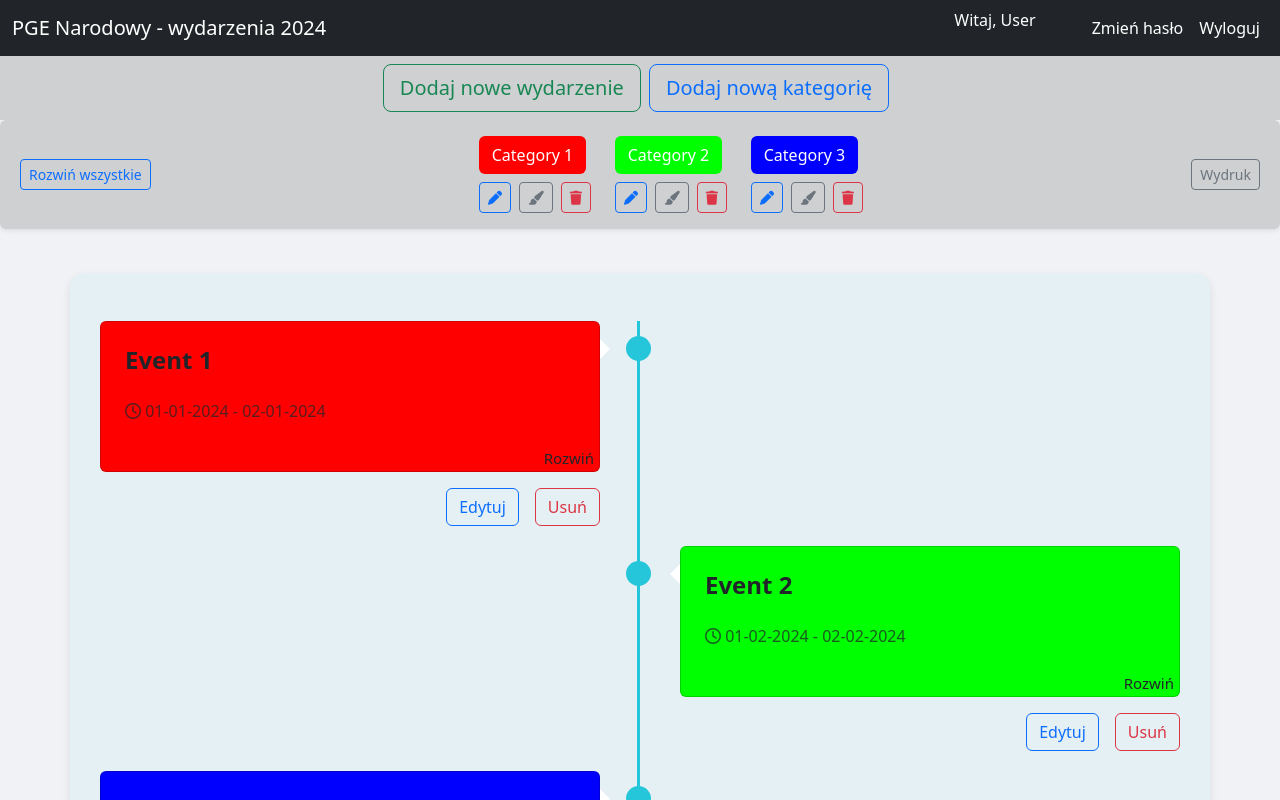
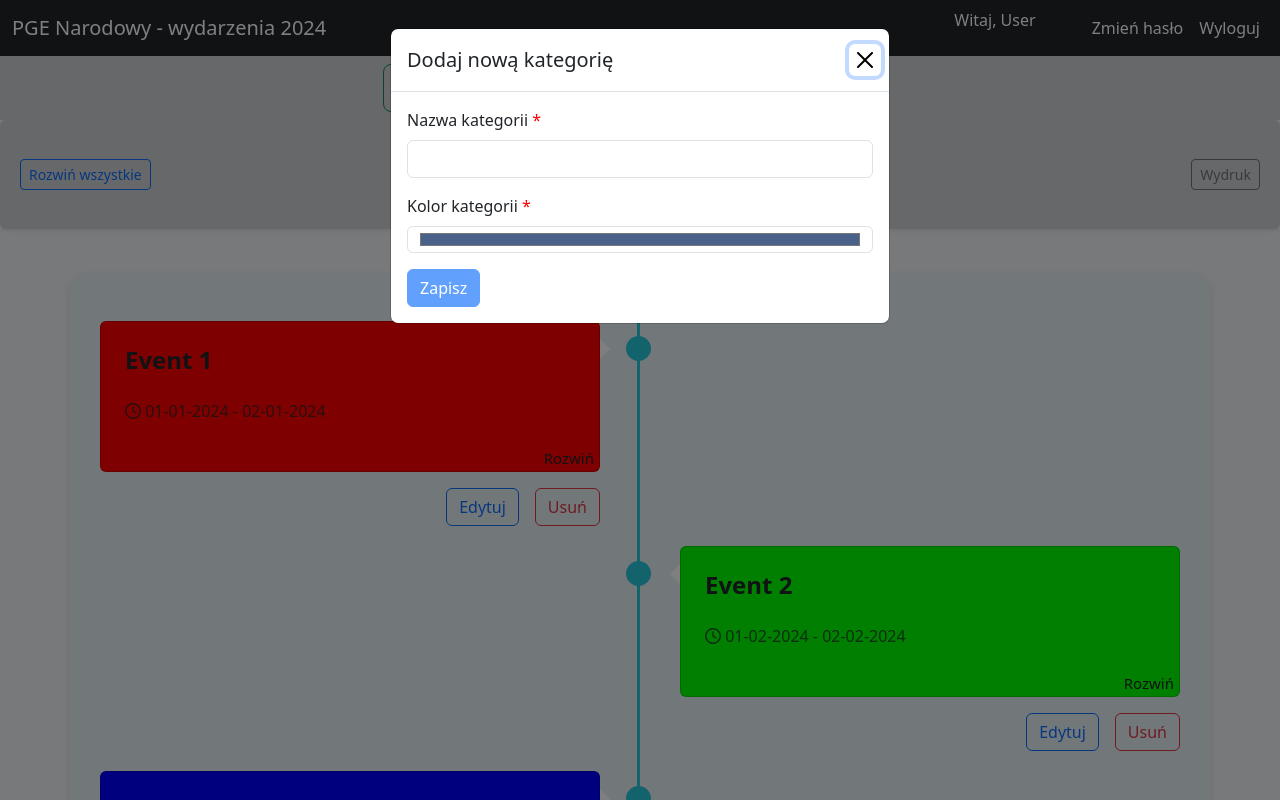
Before and after one commit to kanthakdominik/timeline_angular, an Angular app in the folder timeline_angular/: page / in a window 1280 px wide. Both pictures are taken after a click on the button "Dodaj nową kategorię". Shown: the top 800 px of the page. Built offline with nearby package versions, Linux system fonts and the light colour scheme.

Commit message:
added new category modal

```diff
--- a/timeline_angular/package.json
+++ b/timeline_angular/package.json
@@ -19,6 +19,7 @@
     "@angular/platform-browser-dynamic": "^18.2.0",
     "@angular/router": "^18.2.0",
     "@fortawesome/fontawesome-free": "^6.6.0",
+    "@ng-bootstrap/ng-bootstrap": "^17.0.1",
     "bootstrap": "^5.3.3",
     "rxjs": "~7.8.0",
     "tslib": "^2.3.0",
--- /dev/null
+++ b/timeline_angular/src/app/add-category-modal/add-category-modal.component.html
@@ -0,0 +1,27 @@
+<div class="modal-header">
+  <h5 class="modal-title" id="addCategoryModalLabel">Dodaj nową kategorię</h5>
+  <button type="button" class="btn-close" aria-label="Close" (click)="modal.dismiss('Cross click')"></button>
+</div>
+<div class="modal-body">
+  <form [formGroup]="addCategoryForm" (ngSubmit)="onSubmit()">
+    <div class="mb-3">
+      <label for="categoryName" class="form-label">Nazwa kategorii <span class="required-asterisk">*</span></label>
+      <input type="text" class="form-control" id="categoryName" formControlName="name" required>
+      @if(addCategoryForm.get('name')?.invalid && addCategoryForm.get('name')?.touched) {
+      <div class="invalid-feedback">
+        Nazwa kategorii jest wymagana.
+      </div>
+      }
+    </div>
+    <div class="mb-3">
+      <label for="categoryColor" class="form-label">Kolor kategorii <span class="required-asterisk">*</span></label>
+      <input type="color" class="form-control" id="categoryColor" formControlName="color">
+      @if(addCategoryForm.get('color')?.invalid && addCategoryForm.get('color')?.touched){
+      <div class="invalid-feedback">
+        Kolor kategorii jest wymagany.
+      </div>
+      }
+    </div>
+    <button type="submit" class="btn btn-primary" [disabled]="addCategoryForm.invalid">Zapisz</button>
+  </form>
+</div>
--- /dev/null
+++ b/timeline_angular/src/app/add-category-modal/add-category-modal.component.ts
@@ -0,0 +1,32 @@
+import { Component, OnInit } from '@angular/core';
+import { NgbActiveModal } from '@ng-bootstrap/ng-bootstrap';
+import { FormBuilder, FormGroup, Validators, ReactiveFormsModule } from '@angular/forms';
+import { CommonModule } from '@angular/common';
+
+@Component({
+  selector: 'app-add-category-modal',
+  templateUrl: './add-category-modal.component.html',
+  styleUrls: ['./add-category-modal.component.css'],
+  standalone: true,
+  imports: [CommonModule, ReactiveFormsModule]
+})
+export class AddCategoryModalComponent implements OnInit {
+  addCategoryForm!: FormGroup;
+
+  constructor(public modal: NgbActiveModal, private fb: FormBuilder) {}
+
+  ngOnInit(): void {
+    this.addCategoryForm = this.fb.group({
+      name: ['', Validators.required],
+      color: ['#4A628A', Validators.required]
+    });
+  }
+
+  onSubmit(): void {
+    if (this.addCategoryForm.valid) {
+      // Handle form submission
+      console.log(this.addCategoryForm.value);
+      this.modal.close(this.addCategoryForm.value);
+    }
+  }
+}
--- a/timeline_angular/src/app/settings-bar/settings-bar.component.html
+++ b/timeline_angular/src/app/settings-bar/settings-bar.component.html
@@ -6,7 +6,7 @@
                 <button class="btn btn-outline-success btn-lg" id="addNewEventButton" type="button"
                     data-bs-toggle="modal" data-bs-target="#addEventModal">Dodaj nowe wydarzenie</button>
                 <button class="btn btn-outline-primary btn-lg mx-2" id="addNewCategoryButton" type="button"
-                    data-bs-toggle="modal" data-bs-target="#addCategoryModal">Dodaj nową kategorię</button>
+                    data-bs-toggle="modal" data-bs-target="#addCategoryModal" (click)="openAddCategoryModal()">Dodaj nową kategorię</button>
             </form>
         </div>
         }
--- a/timeline_angular/src/app/settings-bar/settings-bar.component.ts
+++ b/timeline_angular/src/app/settings-bar/settings-bar.component.ts
@@ -1,4 +1,6 @@
 import { Component } from '@angular/core';
+import { NgbModal } from '@ng-bootstrap/ng-bootstrap';
+import { AddCategoryModalComponent } from '../add-category-modal/add-category-modal.component';
 
 @Component({
   selector: 'app-settings-bar',
@@ -10,8 +12,17 @@ import { Component } from '@angular/core';
 export class SettingsBarComponent {
   isLoggedIn: boolean = true; // Replace with actual authentication logic
 
-  constructor() {
+  constructor(private modalService: NgbModal) {
     // Replace with actual authentication check
     this.isLoggedIn = true; // Example: Set to true for demonstration
   }
+
+  openAddCategoryModal(): void {
+    const modalRef = this.modalService.open(AddCategoryModalComponent);
+    modalRef.result.then((result) => {
+      console.log('Modal closed with result:', result);
+    }, (reason) => {
+      console.log('Modal dismissed with reason:', reason);
+    });
+  }
 }
```
Also changed, not shown: timeline_angular/src/app/add-category-modal/add-category-modal.component.css (added), 2 other files (tests, documents, lock files or other folders).
